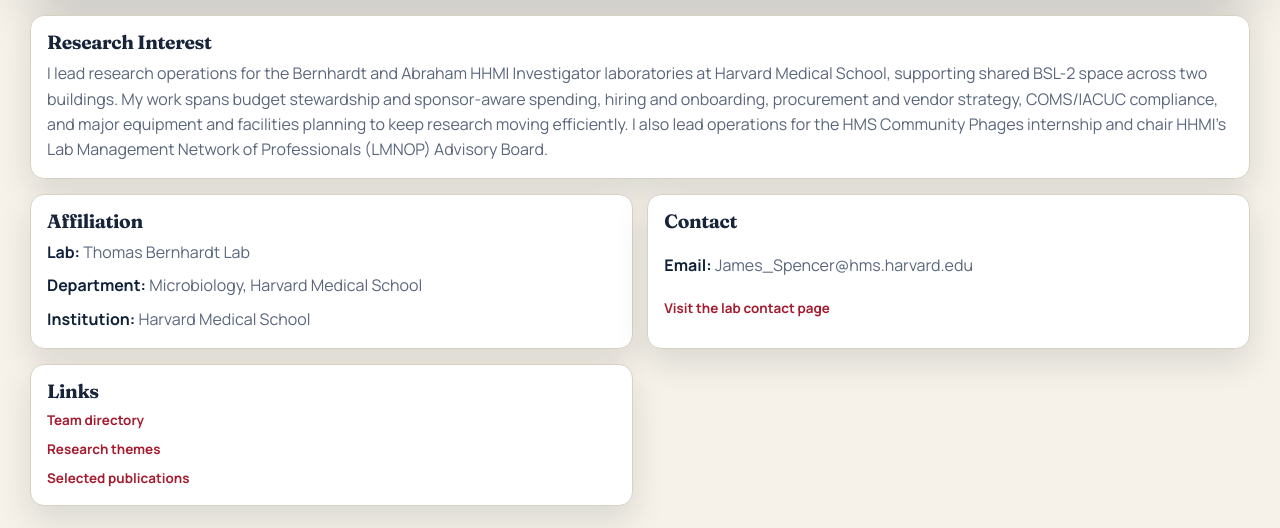
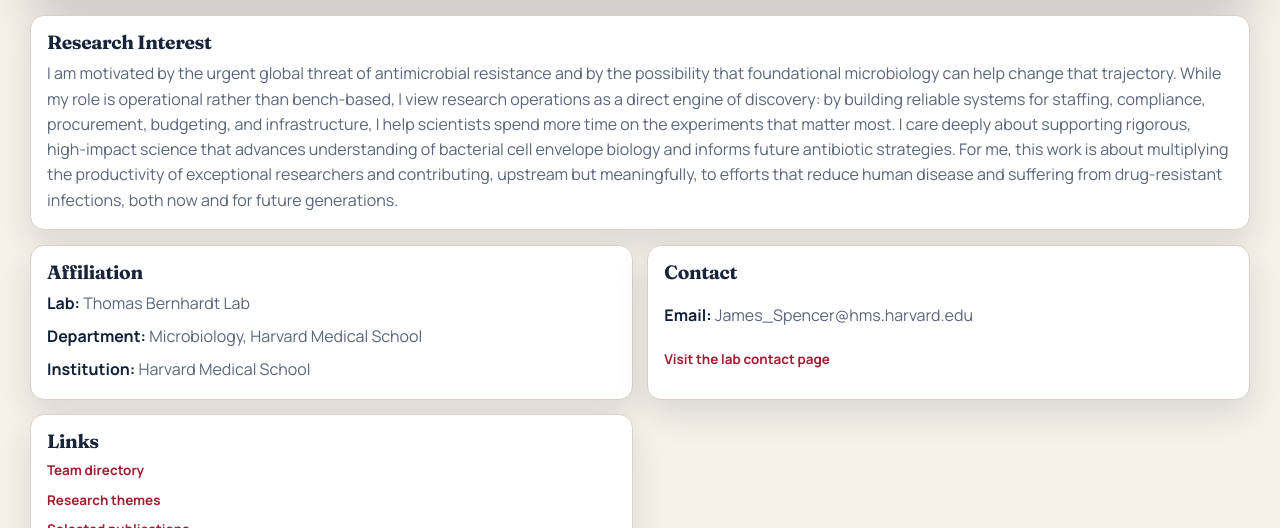
Before and after one commit to jamesspencer-source/bernhardt-lab-website-demo, a plain HTML site: page james.html in a window 1280 px wide. Shown: the part 572-1100 px from the top of the page. Drawn offline with Linux system fonts and the light colour scheme.

Commit message:
update 2.0 20260220

```diff
--- a/james.html
+++ b/james.html
@@ -55,7 +55,7 @@
           <div class="profile-grid">
             <article class="profile-panel">
               <h2>Research Interest</h2>
-              <p>I lead research operations for the Bernhardt and Abraham HHMI Investigator laboratories at Harvard Medical School, supporting shared BSL-2 space across two buildings. My work spans budget stewardship and sponsor-aware spending, hiring and onboarding, procurement and vendor strategy, COMS/IACUC compliance, and major equipment and facilities planning to keep research moving efficiently. I also lead operations for the HMS Community Phages internship and chair HHMI's Lab Management Network of Professionals (LMNOP) Advisory Board.</p>
+              <p>I am motivated by the urgent global threat of antimicrobial resistance and by the possibility that foundational microbiology can help change that trajectory. While my role is operational rather than bench-based, I view research operations as a direct engine of discovery: by building reliable systems for staffing, compliance, procurement, budgeting, and infrastructure, I help scientists spend more time on the experiments that matter most. I care deeply about supporting rigorous, high-impact science that advances understanding of bacterial cell envelope biology and informs future antibiotic strategies. For me, this work is about multiplying the productivity of exceptional researchers and contributing, upstream but meaningfully, to efforts that reduce human disease and suffering from drug-resistant infections, both now and for future generations.</p>
             </article>
 
             <article class="profile-panel">
```
